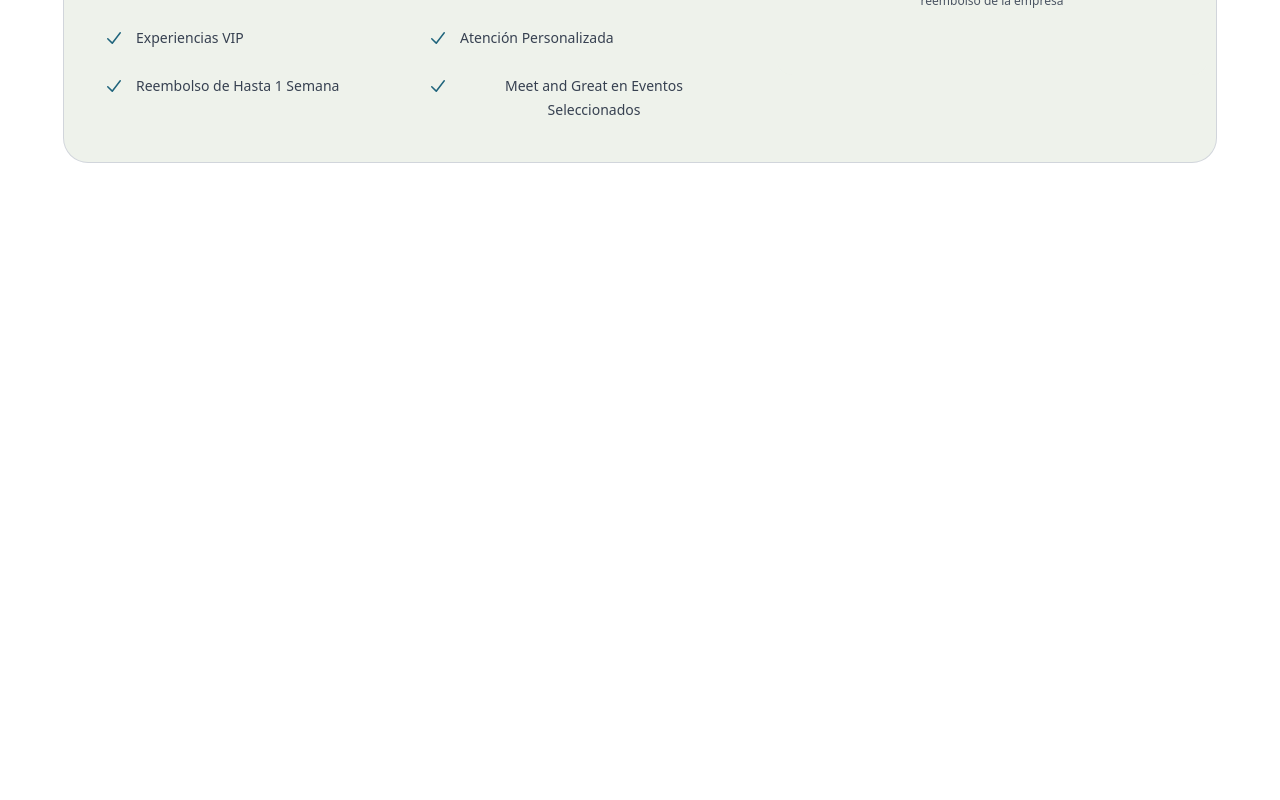
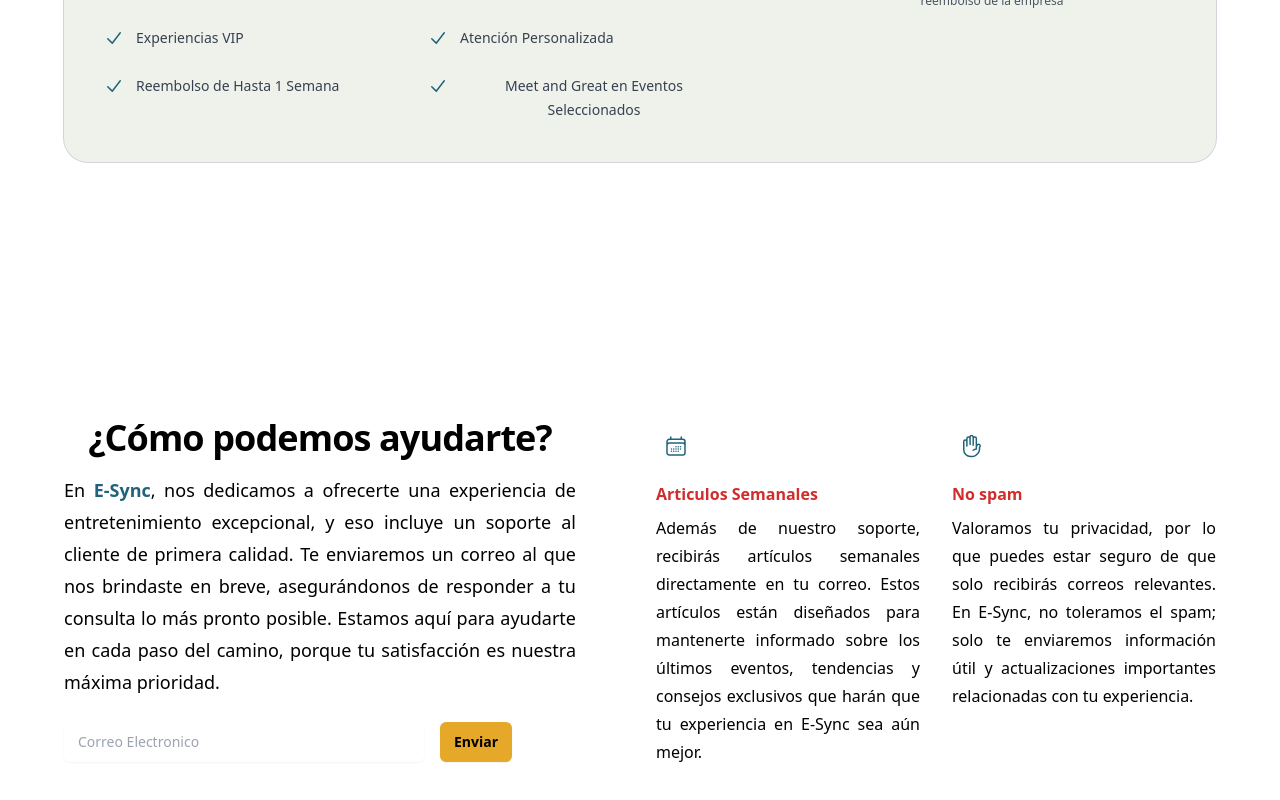
Before and after one commit to senmontoya/E-Sync, a React (Vite) app: page / in a window 1280 px wide. Shown: the part 1898-2698 px from the top of the page. Before the commit the page ends 2220 px from the top, so only its background shows below. Built offline with nearby package versions, Linux system fonts and the light colour scheme.

Commit message:
Avances en el welcome

```diff
--- a/src/components/welcome.jsx
+++ b/src/components/welcome.jsx
@@ -1,5 +1,6 @@
-import React, { useState } from 'react';
+import React, { useState, useEffect } from 'react';
 import { CheckIcon } from '@heroicons/react/20/solid';
+import { CalendarDaysIcon, HandRaisedIcon } from '@heroicons/react/24/outline';
 
 const includedFeatures = [
   'Acceso Anticipado',
@@ -52,6 +53,31 @@ const animationStyle = `
 const Welcome = React.memo(() => {
   const [activeNav, setActiveNav] = useState('Bienvenida');
 
+  useEffect(() => {
+    const handleScroll = () => {
+      const sections = document.querySelectorAll('section[id]');
+      const scrollY = window.scrollY;
+
+      let currentSection = '';
+
+      sections.forEach((section) => {
+        const sectionTop = section.offsetTop;
+        const sectionHeight = section.offsetHeight;
+
+        if (scrollY >= sectionTop - 60 && scrollY < sectionTop + sectionHeight - 60) {
+          currentSection = section.getAttribute('id');
+        }
+      });
+
+      setActiveNav(currentSection);
+    };
+
+    window.addEventListener('scroll', handleScroll);
+
+    // Cleanup event listener on component unmount
+    return () => window.removeEventListener('scroll', handleScroll);
+  }, []);
+
   const handleNavClick = (id) => {
     document.getElementById(id)?.scrollIntoView({ behavior: 'smooth' });
     setActiveNav(id);
@@ -65,7 +91,7 @@ const Welcome = React.memo(() => {
         <nav aria-label="Global" className="flex items-center justify-between p-6 lg:px-8">
           <div className="flex lg:flex-1">
             <a href="#" className="-m-1.5 p-1.5">
-            <img src="/E-Sync/LG-E-SYNC.png" className="h-12 w-auto" alt="E-SYNC Logo" />
+              <img src="/E-Sync/LG-E-SYNC.png" className="h-12 w-auto" alt="E-SYNC Logo" />
             </a>
           </div>
           <div className="hidden lg:flex lg:gap-x-12">
@@ -185,7 +211,7 @@ const Welcome = React.memo(() => {
                       href="#"
                       className="mt-10 block w-full rounded-md bg-custom-yellow px-3 py-2 text-center text-sm font-semibold text-white shadow-sm hover:bg-custom-yellow-dark focus-visible:outline focus-visible:outline-2 focus-visible:outline-offset-2 focus-visible:outline-indigo-600"
                     >
-                      Get access
+                      Obtener Ahora
                     </a>
                     <p className="mt-6 text-xs leading-5 text-gray-600">
                       Facturas y recibos disponibles para facilitar el reembolso de la empresa
@@ -200,6 +226,96 @@ const Welcome = React.memo(() => {
       {/* Fin Subscripciones */}
 
       {/* Soporte */}
+      <section id="soporte">
+        <div className="relative isolate overflow-hidden py-16 sm:py-24 lg:py-32">
+          <div className="mx-auto max-w-7xl px-6 lg:px-8">
+            <div className="mx-auto grid max-w-2xl grid-cols-1 gap-x-8 gap-y-16 lg:max-w-none lg:grid-cols-2">
+              <div className="max-w-xl lg:max-w-lg">
+                <h2 className="text-3xl font-bold tracking-tight text-black sm:text-4xl">¿Cómo podemos ayudarte?</h2>
+                <p className="mt-4 text-lg leading-8 text-black text-justify">
+                  En <span className='text-custom-blue font-bold'>E-Sync</span>, nos dedicamos a ofrecerte una experiencia de entretenimiento excepcional, y eso incluye un soporte al
+                  cliente de primera calidad. Te enviaremos un correo al que nos brindaste en breve, asegurándonos de responder a tu consulta lo más pronto posible. Estamos aquí para
+                  ayudarte en cada paso del camino, porque tu satisfacción es nuestra máxima prioridad.
+                </p>
+                <div className="mt-6 flex max-w-md gap-x-4">
+                  <label htmlFor="email-address" className="sr-only">
+                    Email address
+                  </label>
+                  <input
+                    id="email-address"
+                    name="email"
+                    type="email"
+                    required
+                    placeholder="Correo Electronico"
+                    autoComplete="email"
+                    className="min-w-0 flex-auto rounded-md border-0 /5 px-3.5 py-2 text-black shadow-sm ring-1 ring-inset ring-white/10 focus:ring-2 focus:ring-inset focus:ring-indigo-500 sm:text-sm sm:leading-6"
+                  />
+                  <button
+                    type="submit"
+                    className="flex-none rounded-md bg-custom-yellow px-3.5 py-2.5 text-sm font-semibold text-black shadow-sm hover:bg-custom-yellow-dark focus-visible:outline focus-visible:outline-2 focus-visible:outline-offset-2 focus-visible:outline-indigo-500"
+                  >
+                    Enviar
+                  </button>
+                </div>
+              </div>
+              <dl className="grid grid-cols-1 gap-x-8 gap-y-10 sm:grid-cols-2 lg:pt-2">
+                <div className="flex flex-col items-start">
+                  <div className="rounded-md bg-white/5 p-2 ring-1 ring-white/10">
+                    <CalendarDaysIcon aria-hidden="true" className="h-6 w-6 text-custom-blue" />
+                  </div>
+                  <dt className="mt-4 font-semibold text-custom-red">Articulos Semanales</dt>
+                  <dd className="mt-2 leading-7 text-black text-justify">
+                    Además de nuestro soporte, recibirás artículos semanales directamente en tu correo. Estos artículos están diseñados para mantenerte informado sobre los últimos eventos,
+                    tendencias y consejos exclusivos que harán que tu experiencia en E-Sync sea aún mejor.
+                  </dd>
+                </div>
+                <div className="flex flex-col items-start">
+                  <div className="rounded-md bg-white/5 p-2 ring-1 ring-white/10">
+                    <HandRaisedIcon aria-hidden="true" className="h-6 w-6 text-custom-blue" />
+                  </div>
+                  <dt className="mt-4 font-semibold text-custom-red">No spam</dt>
+                  <dd className="mt-2 leading-7 text-black text-justify">
+                    Valoramos tu privacidad, por lo que puedes estar seguro de que solo recibirás correos relevantes. En E-Sync, no toleramos el spam; solo te enviaremos información útil y actualizaciones importantes relacionadas con tu experiencia.
+                  </dd>
+                </div>
+              </dl>
+            </div>
+          </div>
+        </div>
+      </section>
+      {/* Fin Soporte */}
+
+      {/* Acerca De */}
+      <section id="acerca-de">
+        <div className="relative isolate overflow-hidden py-24 sm:py-32">
+          <div
+            aria-hidden="true"
+            className="absolute -top-52 left-1/2 -z-10 -translate-x-1/2 transform-gpu blur-3xl sm:top-[-28rem] sm:ml-16 sm:translate-x-0 sm:transform-gpu"
+          >
+          </div>
+          <div className="mx-auto max-w-7xl px-6 lg:px-8">
+            <div className="flex flex-col lg:flex-row items-center lg:items-start">
+              <div className="flex-shrink-0 lg:w-1/2">
+                <img
+                  src="/E-Sync/LG-E-SYNC.png"
+                  alt="Descripción de la imagen"
+                  className="w-full h-auto object-cover rounded-lg"
+                />
+              </div>
+              <div className="mt-10 lg:mt-0 lg:ml-8 lg:w-1/2">
+                <h2 className="text-4xl font-bold tracking-tight text-black sm:text-6xl">Acerca De <span className='text-custom-blue'>E-Sync</span></h2>
+                <p className="mt-6 text-lg leading-8 text-black text-justify">
+                  <span className='text-custom-blue font-bold'>E-Sync</span> es tu destino definitivo para el entretenimiento en vivo, ofreciendo una plataforma innovadora para la compra de boletos para los eventos más emocionantes del momento. en <span className='text-custom-blue font-bold'>E-Sync</span> tenemos algo para cada amante del espectáculo.
+                  Fundada con la misión de transformar la forma en que experimentas el entretenimiento en vivo, <span className='text-custom-blue font-bold'>E-Sync</span> se dedica a brindarte una experiencia sin igual. Nuestra plataforma está diseñada para ofrecerte acceso rápido y seguro a los eventos que más te apasionan, con beneficios exclusivos para nuestros miembros a través del <span className='text-custom-red font-bold'>E-Pass</span>.
+                  Nuestro compromiso es asegurar que cada compra sea sencilla, cada evento memorable, y cada experiencia, excepcional. Además, nuestro equipo de soporte al cliente está siempre listo para ayudarte en cada paso del camino, garantizando tu total satisfacción.
+                  En <span className='text-custom-blue font-bold'>E-Sync</span>, no solo vendemos boletos; te conectamos con el espectáculo, la emoción y la magia del entretenimiento en vivo. Únete a nosotros y descubre una nueva forma de disfrutar tus eventos favoritos.
+                </p>
+              </div>
+            </div>
+          </div>
+        </div>
+      </section>
+      {/* Fin Acerca De */}
     </>
   );
 });
```
